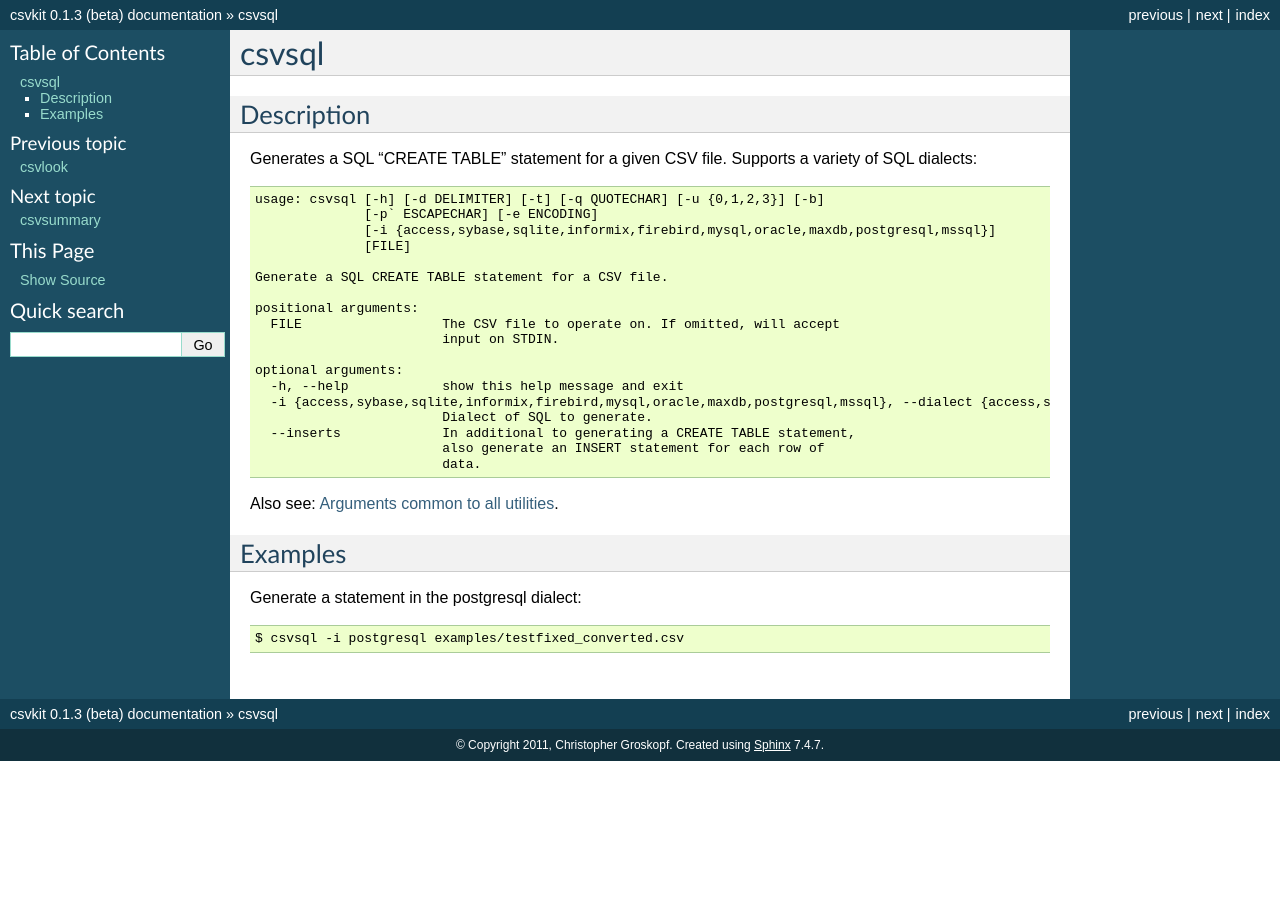
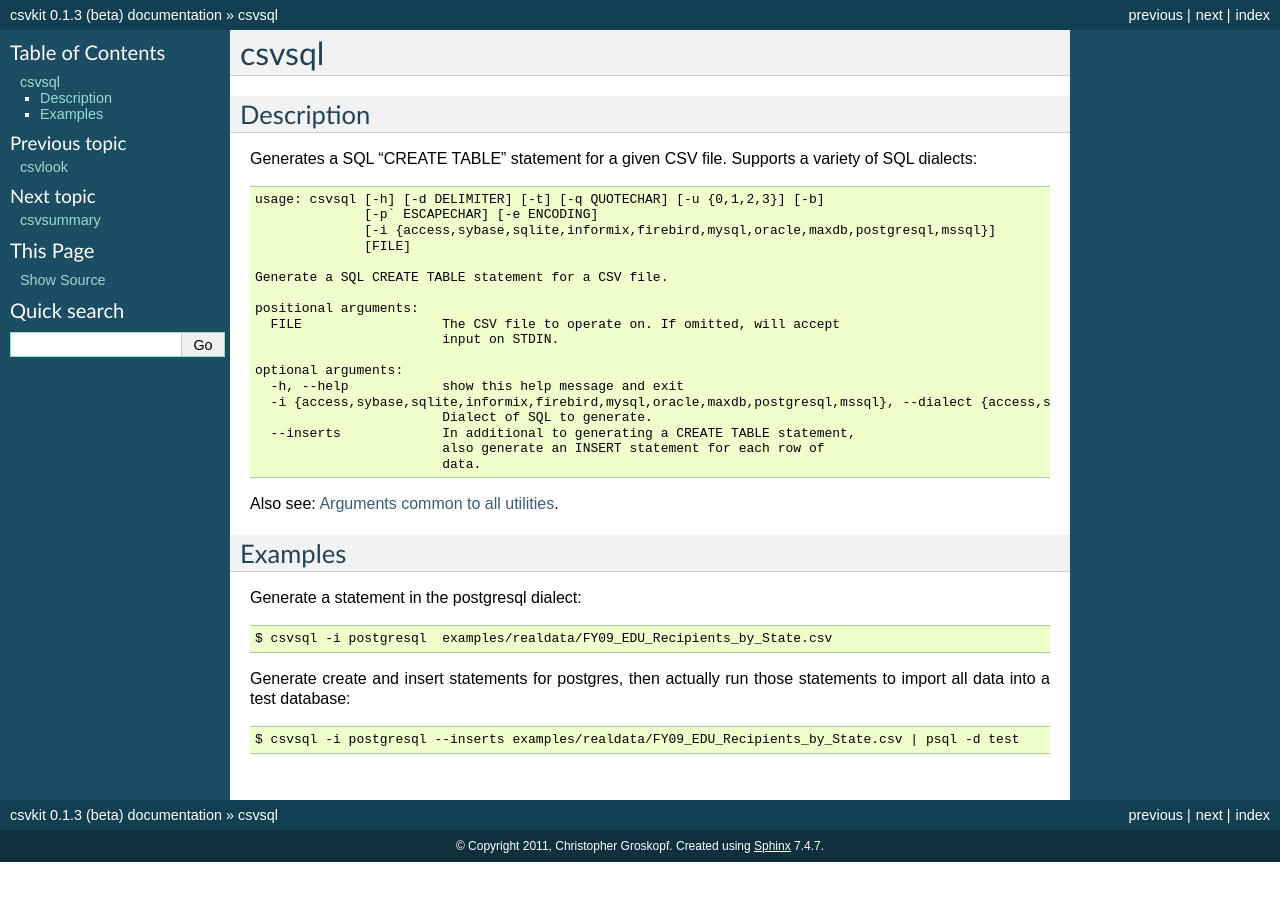
Before and after one commit to wireservice/csvkit, a Sphinx documentation site: the page built from docs/scripts/csvsql.rst, in a window 1280 px wide. Built offline with Sphinx 7.4.7, drawn with Linux system fonts in a browser that asks for light colours.

Commit message:
Added --inserts example to docs.

```diff
--- a/docs/scripts/csvsql.rst
+++ b/docs/scripts/csvsql.rst
@@ -33,4 +33,8 @@ Examples
 
 Generate a statement in the postgresql dialect::
 
-    $ csvsql -i postgresql examples/testfixed_converted.csv
+    $ csvsql -i postgresql  examples/realdata/FY09_EDU_Recipients_by_State.csv
+
+Generate create and insert statements for postgres, then actually run those statements to import all data into a test database::
+
+    $ csvsql -i postgresql --inserts examples/realdata/FY09_EDU_Recipients_by_State.csv | psql -d test
```
